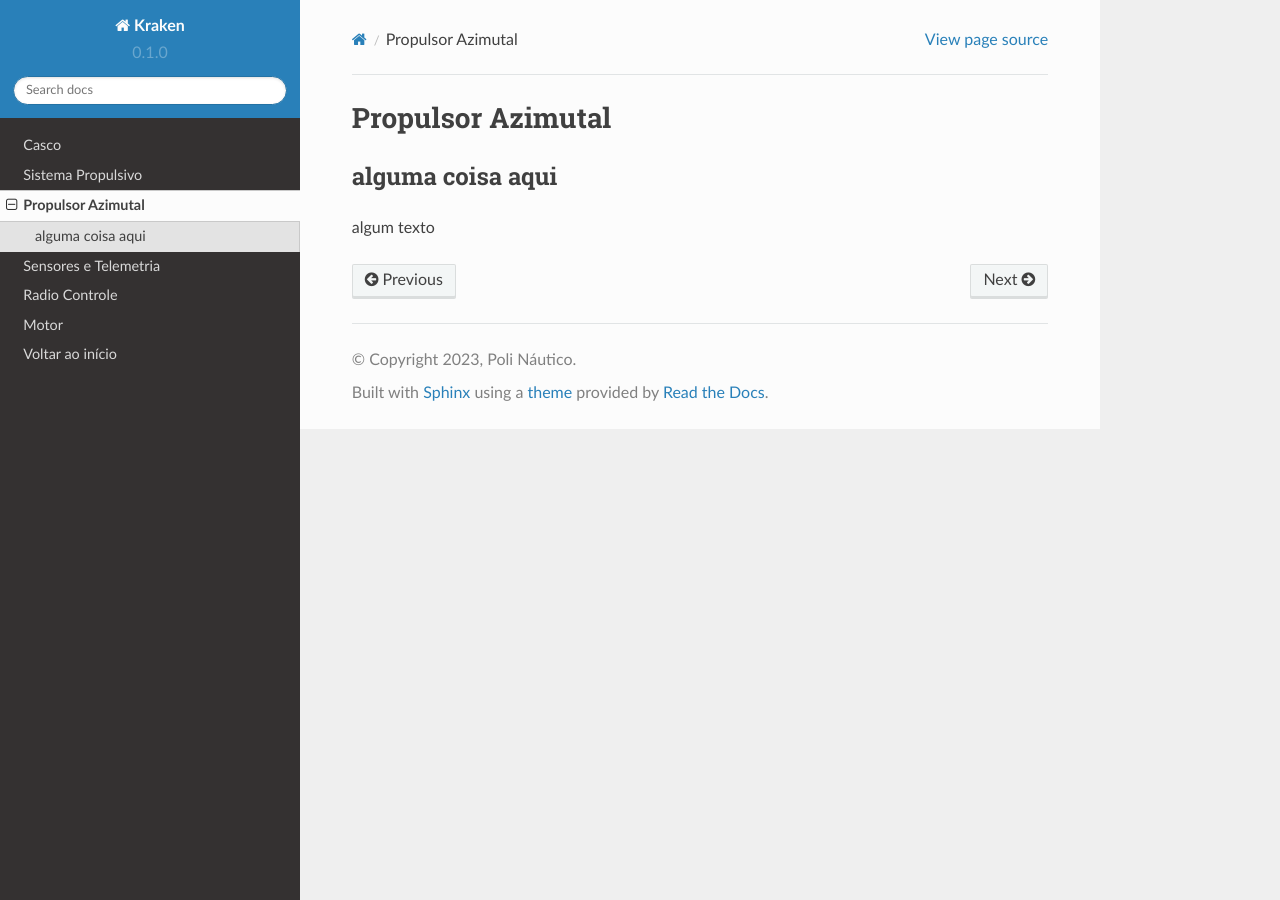
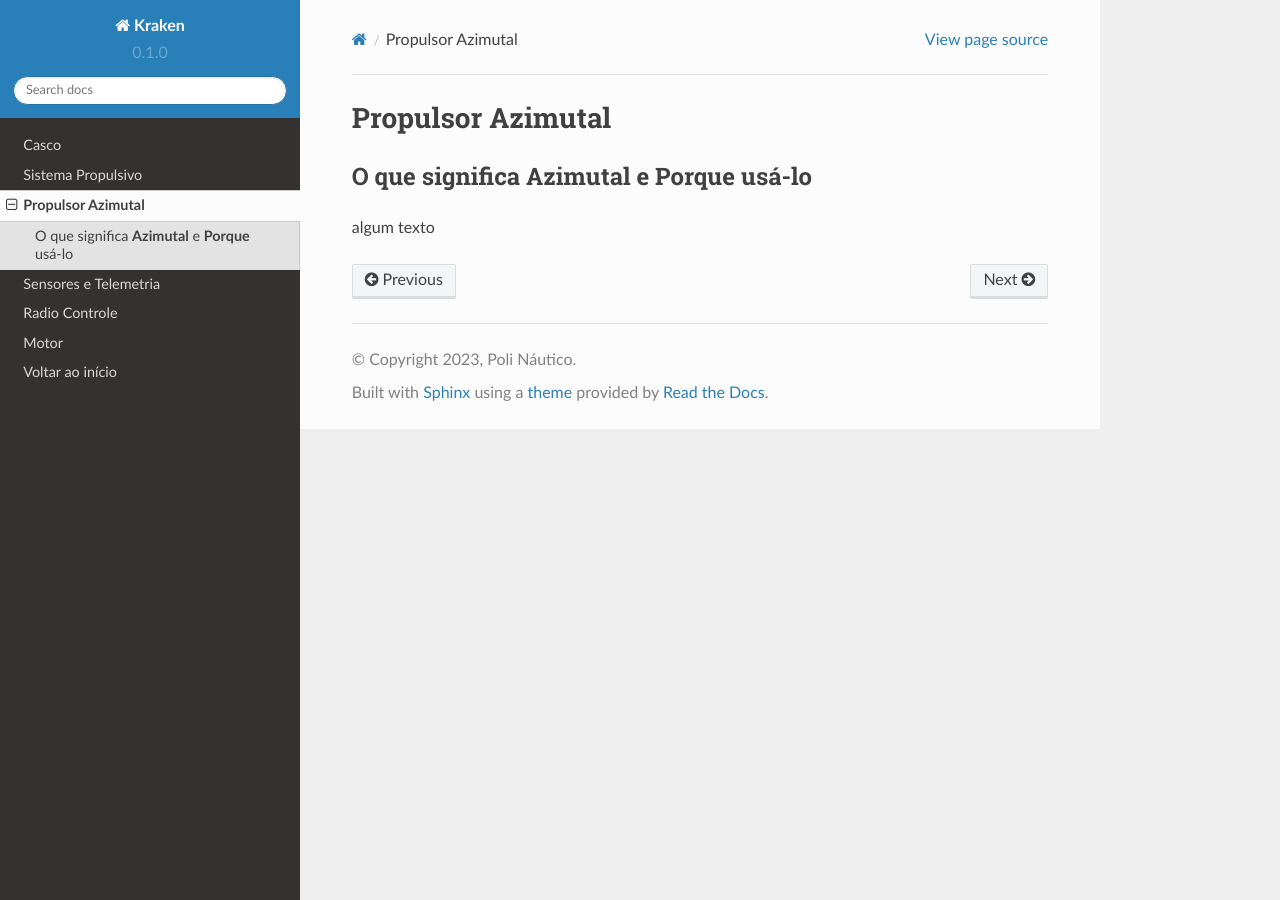
Before and after one commit to polinautico/RTD-Kraken, a Sphinx documentation site: the page built from docs/source/azimutal.rst, in a window 1280 px wide. Built offline with Sphinx 7.4.7 and the Read the Docs theme 2.0.0, drawn with Linux system fonts in a browser that asks for light colours.

Commit message:
Update azimutal.rst

```diff
--- a/docs/source/azimutal.rst
+++ b/docs/source/azimutal.rst
@@ -1,5 +1,5 @@
 Propulsor Azimutal
 ====
-alguma coisa aqui
+O que significa **Azimutal** e **Porque** usá-lo
 ----
 algum texto
```
